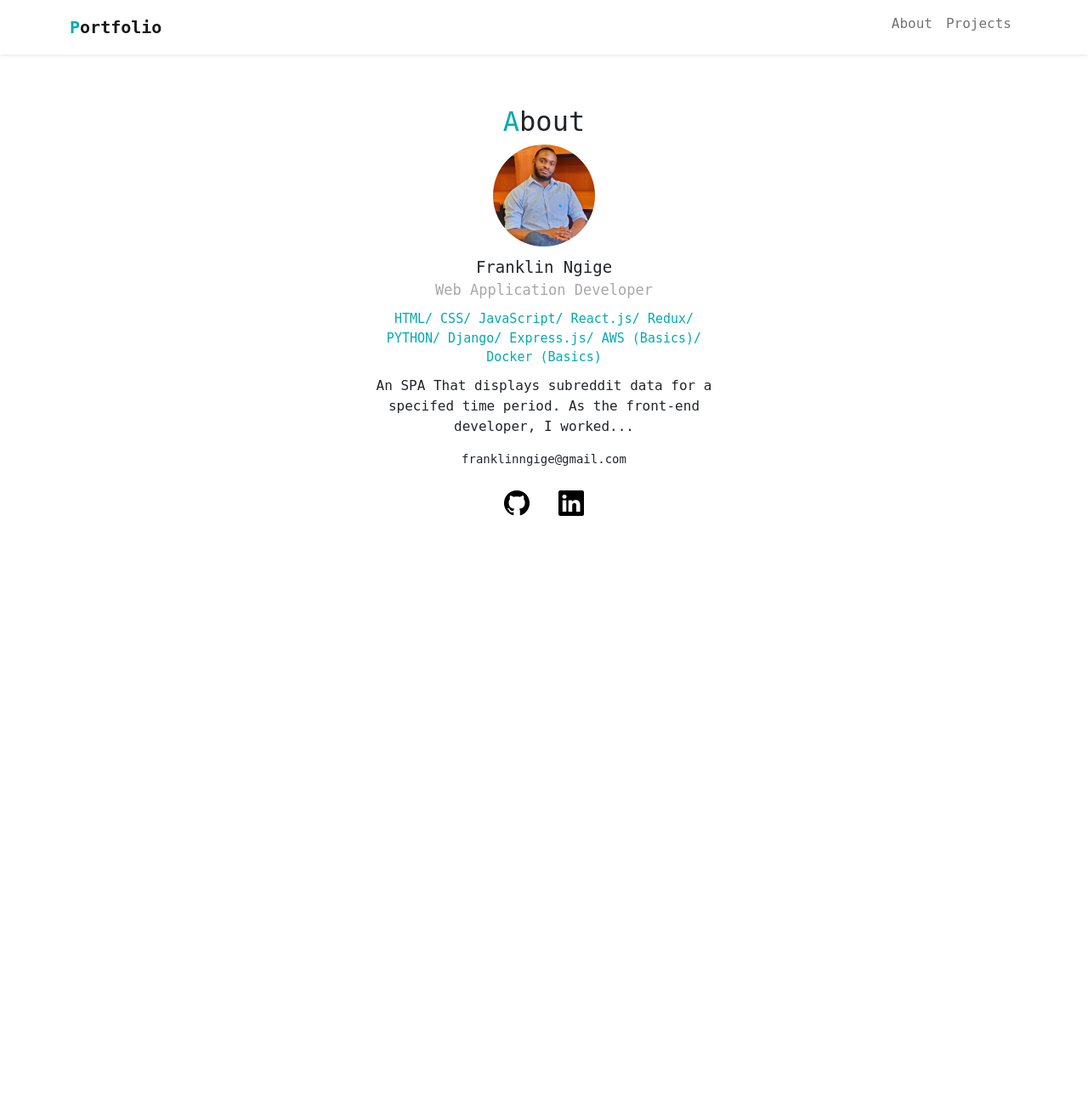
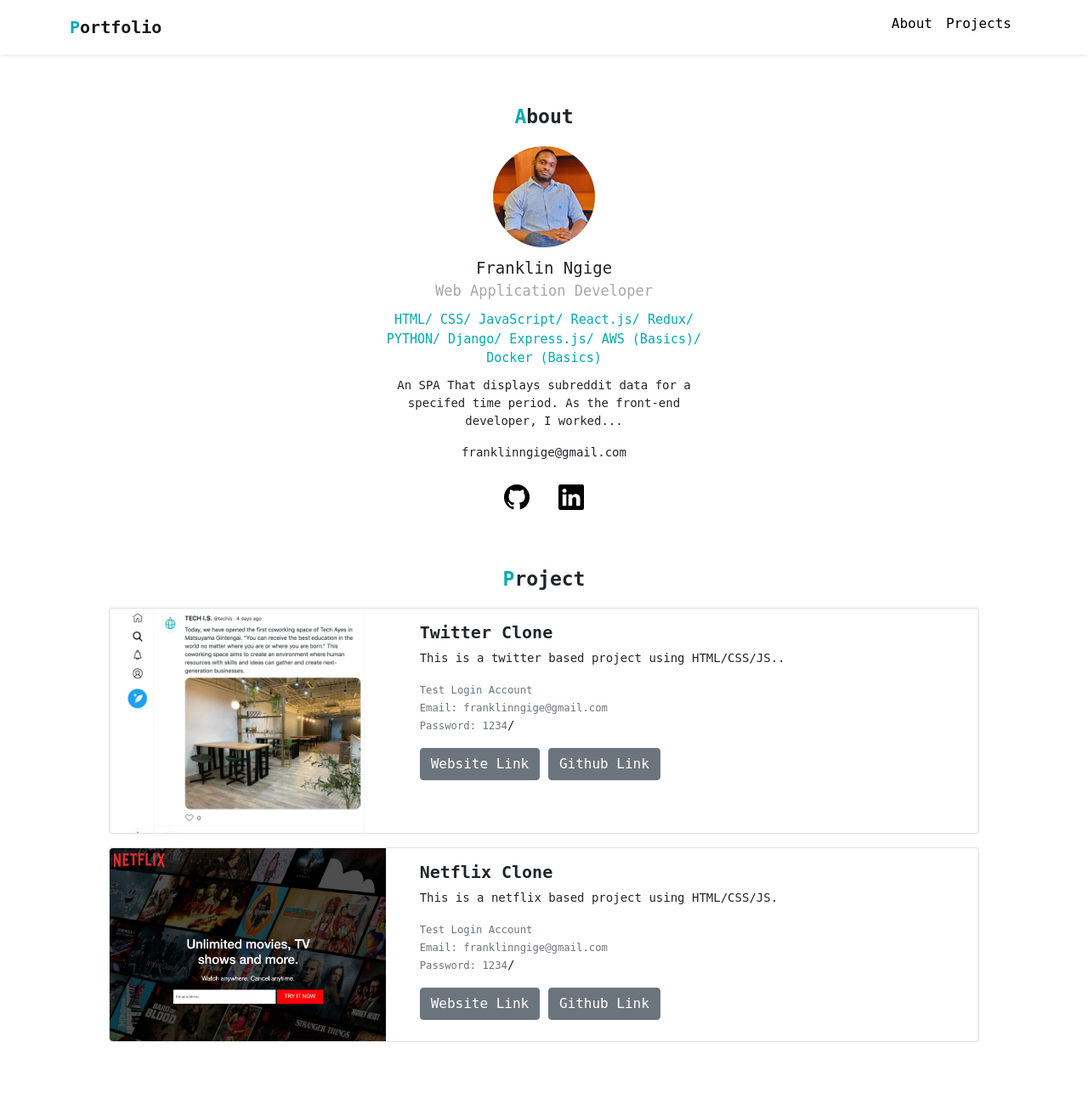
Before and after one commit to FranklinNgige/portfolio, a PHP site: page / in a window 1280 px wide. Shown: the whole page at 85% size. Before the commit the page ends 607 px from the top, so only its background shows below. Run offline with PHP 8.4, Linux system fonts and the light colour scheme; some libraries are stand-ins or nearby versions.

Commit message:
Created the project section, designing template completed

```diff
--- a/index.html
+++ b/index.html
@@ -60,6 +60,52 @@
         </div>
       </div>
 
+      <div id="project">
+        <h2> <span class="font-primary">P</span>roject</h2>
+
+        <div class="card mb-3">
+          <div class="row">
+            <div class="col-md-4">
+              <img src="img/project-twitter.png" class="img-fluid rounded-start" alt="Twitter Clone">
+            </div>
+            <div class="col-md-8">
+              <div class="card-body">
+                <h5 class="card-title">Twitter Clone</h5>
+                <p class="card-text-description">This is a twitter based project using HTML/CSS/JS..</p>
+                <p class="card-text"><small class="text-muted">
+                  Test Login Account <br>
+                  Email: franklinngige@gmail.com <br>
+                  Password: 1234</small>/</p>
+                <a href="#" target="blank" class="btn btn-secondary">Website Link</a>
+                <a href="#" target="blank" class="btn btn-secondary">Github Link</a>
+              </div>
+            </div>
+          </div>
+        </div>
+
+        <div class="card mb-3">
+          <div class="row">
+            <div class="col-md-4">
+              <img src="img/project-netflix.png" class="img-fluid rounded-start" alt="Netflix Clone">
+            </div>
+            <div class="col-md-8">
+              <div class="card-body">
+                <h5 class="card-title">Netflix Clone</h5>
+                <p class="card-text-description">This is a netflix based project using HTML/CSS/JS.</p>
+                <p class="card-text"><small class="text-muted">
+                  Test Login Account <br>
+                  Email: franklinngige@gmail.com <br>
+                  Password: 1234</small>/</p>
+                <a href="#" target="blank" class="btn btn-secondary">Website Link</a>
+                <a href="#" target="blank" class="btn btn-secondary">Github Link</a>
+              </div>
+            </div>
+          </div>
+        </div>
+
+      </div>
+
+
 
 
     <script src="https://cdn.jsdelivr.net/npm/bootstrap@5.1.3/dist/js/bootstrap.bundle.min.js"
--- a/style.css
+++ b/style.css
@@ -14,6 +14,17 @@
 .title-icon{
     font-size: 20px;
     font-weight: bold;
+}
+p{
+    font-size: 14px;
+}
+h2{
+    font-weight: bold;
+    font-size: 23px;
+    margin-bottom: 20px;
+}
+a.font-black{
+    color: #000 !important;
 }
 /***********
 ABOUT
@@ -56,11 +67,23 @@
     color: black;
 }
 
-@media screen and (max-width: 500px) {
-    .navbar-toggler  {
-        position: absolute;
-        left: 79%;
-        top: 29%;
+/***********
+PROJECTS
+*************/
 
-    }
-  }
+#project{
+    margin: 60px auto;
+    width: 80%;
+}
+
+#project h2{
+    text-align: center;
+}
+
+#project .card img{
+    width: 100%;
+}
+
+#project .card-title{
+    font-weight: bold;
+}
```
